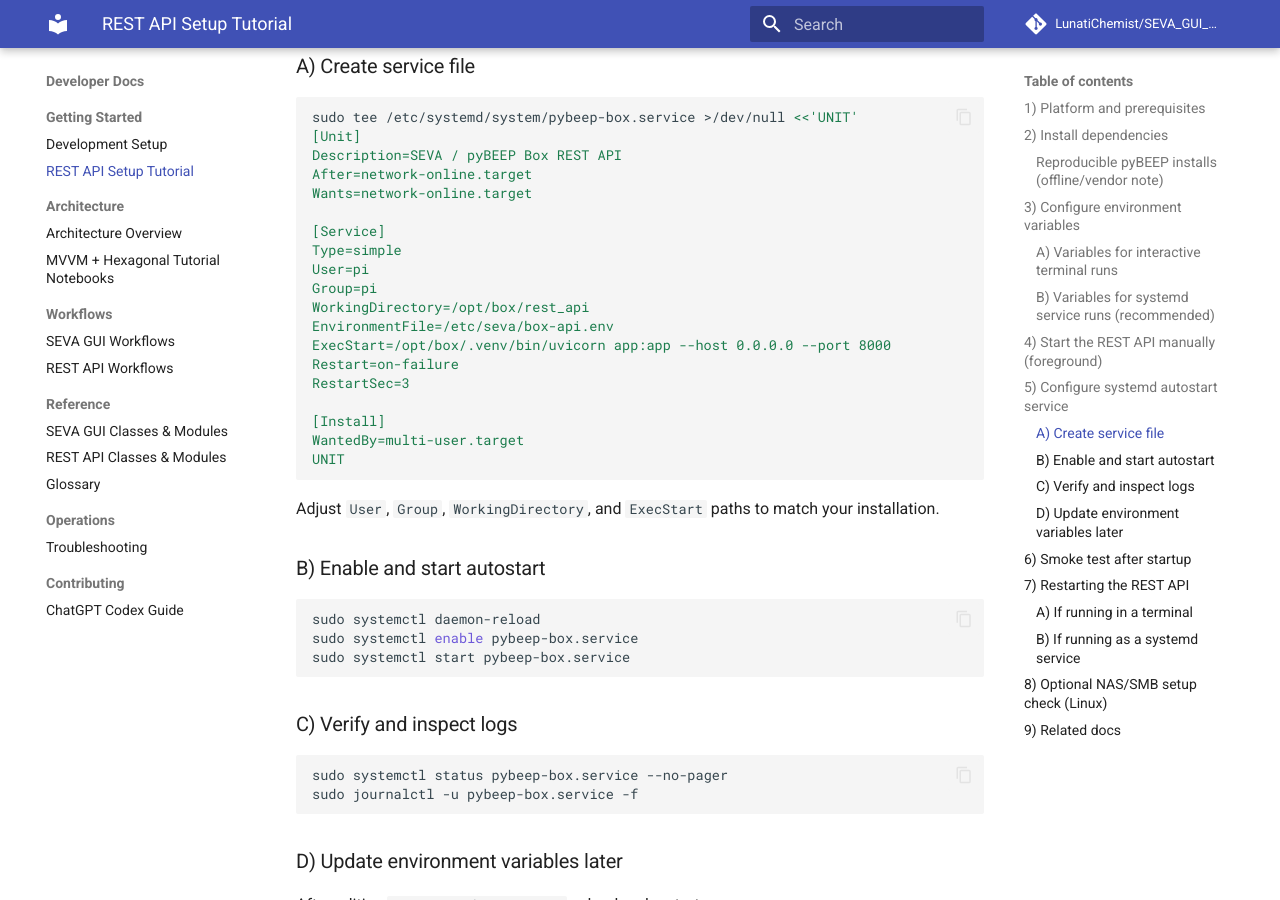
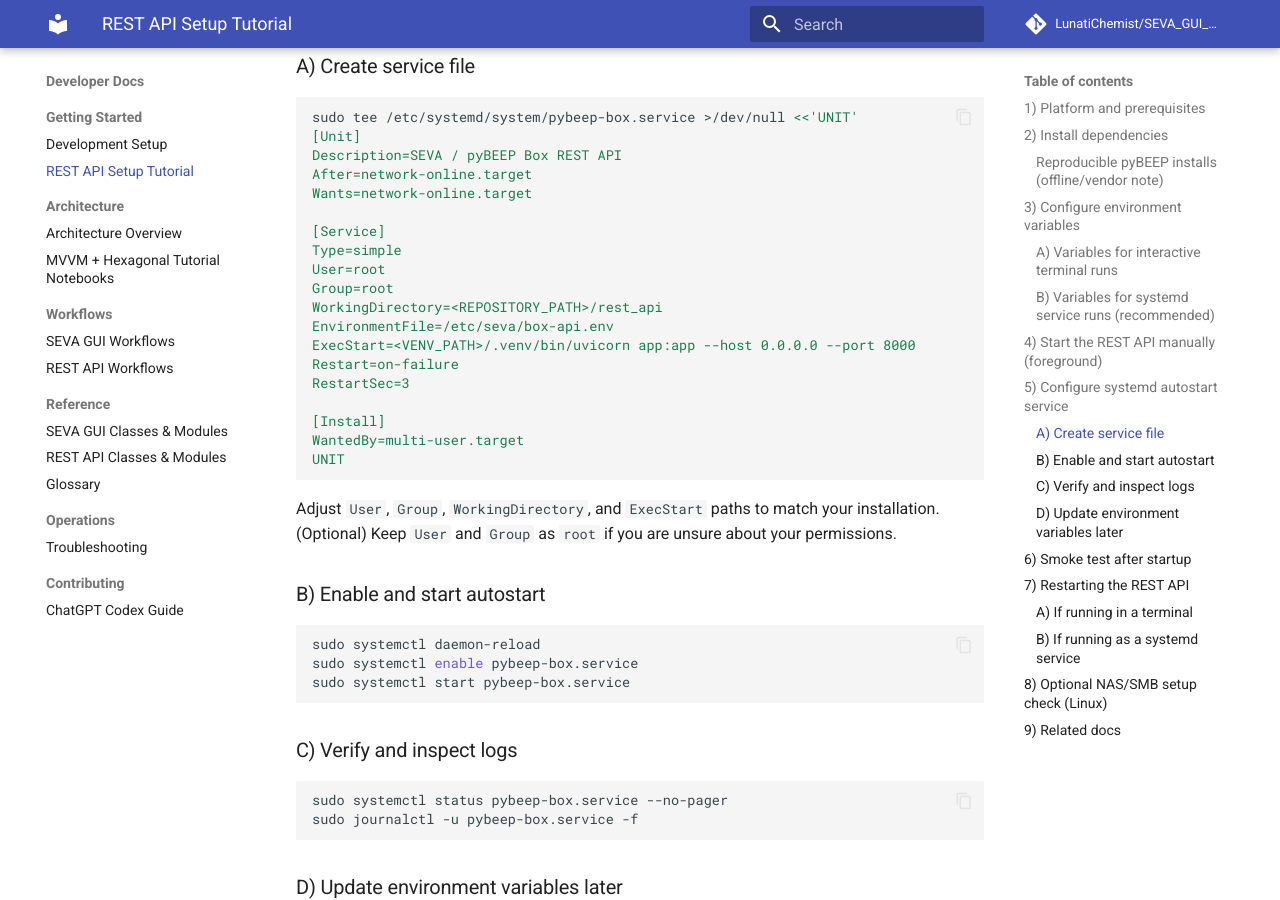
Before and after one commit to LunatiChemist/SEVA_GUI_MVVM, an MkDocs documentation site: the page built from docs/rest-api-setup.md, in a window 1280 px wide and 900 px high, scrolled down 2402 px. Built offline with MkDocs 1.6.1 and Material for MkDocs 9.7.7, drawn with Linux system fonts in a browser that asks for light colours; comment, search, counter and statistics services are not loaded; some of the changed text lies outside the part shown.

Commit message:
Update rest-api-setup.md

````diff
--- a/docs/rest-api-setup.md
+++ b/docs/rest-api-setup.md
@@ -110,11 +110,11 @@ Wants=network-online.target
 
 [Service]
 Type=simple
-User=pi
-Group=pi
-WorkingDirectory=/opt/box/rest_api
+User=root
+Group=root
+WorkingDirectory=<REPOSITORY_PATH>/rest_api
 EnvironmentFile=/etc/seva/box-api.env
-ExecStart=/opt/box/.venv/bin/uvicorn app:app --host 0.0.0.0 --port 8000
+ExecStart=<VENV_PATH>/.venv/bin/uvicorn app:app --host 0.0.0.0 --port 8000
 Restart=on-failure
 RestartSec=3
 
@@ -124,7 +124,7 @@ UNIT
 ```
 
 Adjust `User`, `Group`, `WorkingDirectory`, and `ExecStart` paths to match your
-installation.
+installation. (Optional) Keep `User` and `Group` as `root` if you are unsure about your permissions.
 
 ### B) Enable and start autostart
 
````
Also changed, not shown: other parts of docs/rest-api-setup.md (+1 -1 lines).
